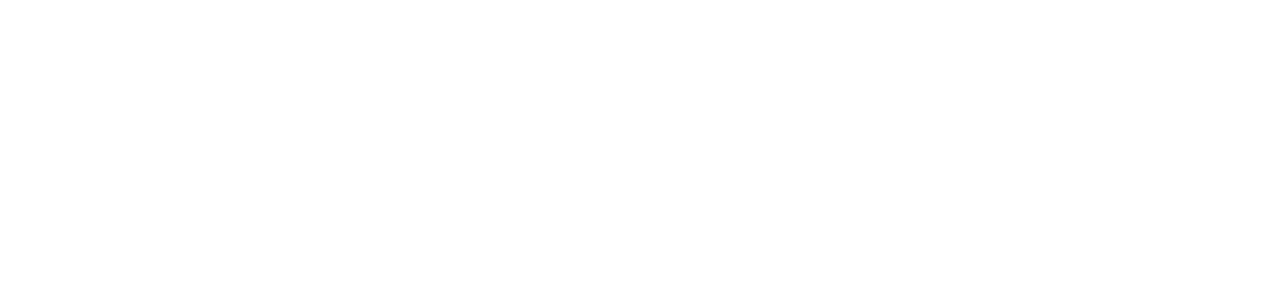
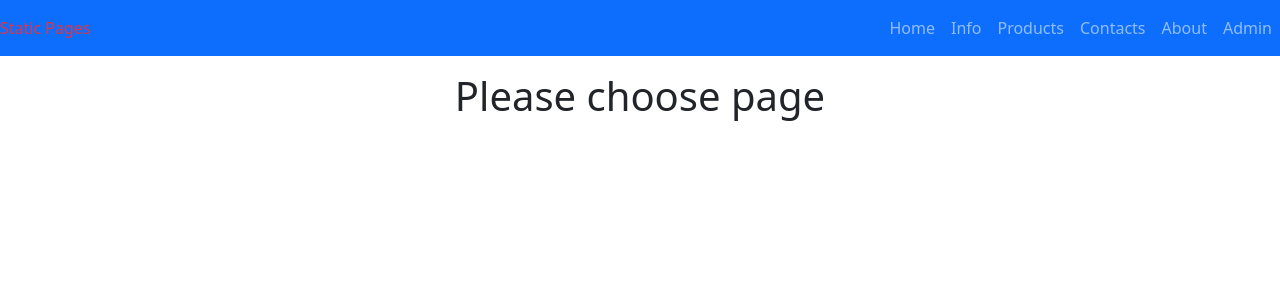
Before and after one commit to EdilBiktimirov/homework-65, a React (Create React App) app: page / in a window 1280 px wide. Shown: the top 300 px of the page. Built offline with nearby package versions, Linux system fonts and the light colour scheme.

Commit message:
Added components: Navbar, Page, Spinner
Added PageType, ApiPageType, PagesType to types.d.ts

```diff
--- a/src/App.tsx
+++ b/src/App.tsx
@@ -1,9 +1,38 @@
-import React from 'react';
+import React, {useCallback, useEffect, useState} from 'react';
 import './App.css';
+import type {PageType, PagesType} from "./types";
+import axiosApi from "./axiosApi";
+import Page from "./components/Page/Page";
+import {Route, Routes} from "react-router-dom";
+import Navbar from "./components/Navbar/Navbar";
+
+
+// const INFO = [
+//   {id: 'home'},
+//   {id: 'info'},
+//   {id: 'products'},
+//   {id: 'contacts'},
+//   {id: 'about'},
+//   {id: 'admin'},
+// ]
 
 function App() {
+
+
   return (
     <div className="App">
+      <Navbar/>
+      <Routes>
+        <Route path='/' element={<h1 className="mt-3">Please choose page</h1>}/>
+
+        <Route path={"/pages/:category"} key={Math.random()} element={(
+          <Page/>
+        )}/>
+
+        <Route path='*' element={<h1 className="mt-3">Not found</h1>}/>
+
+
+      </Routes>
     </div>
   );
 }
--- /dev/null
+++ b/src/components/Navbar/Navbar.tsx
@@ -0,0 +1,40 @@
+import React from 'react';
+import {Link, NavLink} from "react-router-dom";
+
+const INFO = ['Home', 'Info', 'Products', 'Contacts', 'About', 'Admin']
+
+const Navbar: React.FC = () => {
+  return (
+    <div className="navbar navbar-expand navbar-dark bg-primary d-flex justify-content-between">
+      <Link to={'/'} className="text-danger text-decoration-none">Static Pages</Link>
+      <ul className="navbar-nav">
+        {INFO.map((elem) => (
+          <li className="nav-item" key={Math.random()}>
+            <NavLink to={'/pages/' + elem.toLowerCase()} className="nav-link" key={Math.random()}>{elem}</NavLink>
+          </li>
+        ))}
+        {/*<li className="nav-item">*/}
+        {/*  <NavLink to={'/pages/' + } className="nav-link">Home</NavLink>*/}
+        {/*</li>*/}
+        {/*<li className="nav-item">*/}
+        {/*  <NavLink to={'/info'} className="nav-link">Info</NavLink>*/}
+        {/*</li>*/}
+        {/*<li className="nav-item">*/}
+        {/*  <NavLink to={'/products'} className="nav-link">Products</NavLink>*/}
+        {/*</li>*/}
+        {/*<li className="nav-item">*/}
+        {/*  <NavLink to={'/contacts'} className="nav-link">Contacts</NavLink>*/}
+        {/*</li>*/}
+        {/*<li className="nav-item">*/}
+        {/*  <NavLink to={'/about'} className="nav-link">About</NavLink>*/}
+        {/*</li>*/}
+        {/*<li className="nav-item">*/}
+        {/*  <NavLink to={'/admin'}  className="nav-link">Admin</NavLink>*/}
+        {/*</li>*/}
+
+      </ul>
+    </div>
+  );
+};
+
+export default Navbar;
--- /dev/null
+++ b/src/components/Page/Page.tsx
@@ -0,0 +1,54 @@
+import React, {useCallback, useEffect, useState} from 'react';
+import {ApiPageType} from "../../types";
+import axiosApi from "../../axiosApi";
+import {useParams} from "react-router-dom";
+import Spinner from "../Spinner/Spinner";
+
+
+const Page: React.FC = () => {
+  const {category} = useParams();
+
+
+  const [pages, setPages] = useState<ApiPageType | null>(null);
+  const [loading, setLoading] = useState(false);
+
+  const fetchPages = useCallback(async () => {
+    try {
+      setLoading(true);
+      const response = await axiosApi.get<ApiPageType| null>('/pages/' + category + '.json');
+      const apiPages = response.data;
+
+      if (apiPages !== null) {
+        setPages(apiPages);
+      }
+    } finally {
+      setLoading(false);
+    }
+  }, [category]);
+
+  useEffect(() => {
+    void fetchPages();
+  }, [fetchPages]);
+
+  let showPage = (
+    pages && (
+      <div>
+        <h3>{pages.title}</h3>
+        <p>{pages.content}</p>
+      </div>
+    ));
+
+  if (loading) {
+    showPage = <Spinner/>
+  }
+
+
+  return (
+    <>
+      {showPage}
+    </>
+
+  );
+};
+
+export default Page;
--- /dev/null
+++ b/src/components/Spinner/Spinner.tsx
@@ -0,0 +1,11 @@
+import React from 'react';
+
+const Spinner = () => {
+  return (
+    <div className="spinner-border text-warning" role="status">
+      <span className="visually-hidden">Loading...</span>
+    </div>
+  );
+};
+
+export default Spinner;
--- a/src/index.tsx
+++ b/src/index.tsx
@@ -13,5 +13,4 @@
   <BrowserRouter>
     <App />
   </BrowserRouter>
-
 );
```
Also changed, not shown: src/types.d.ts (+11 -0 lines).
